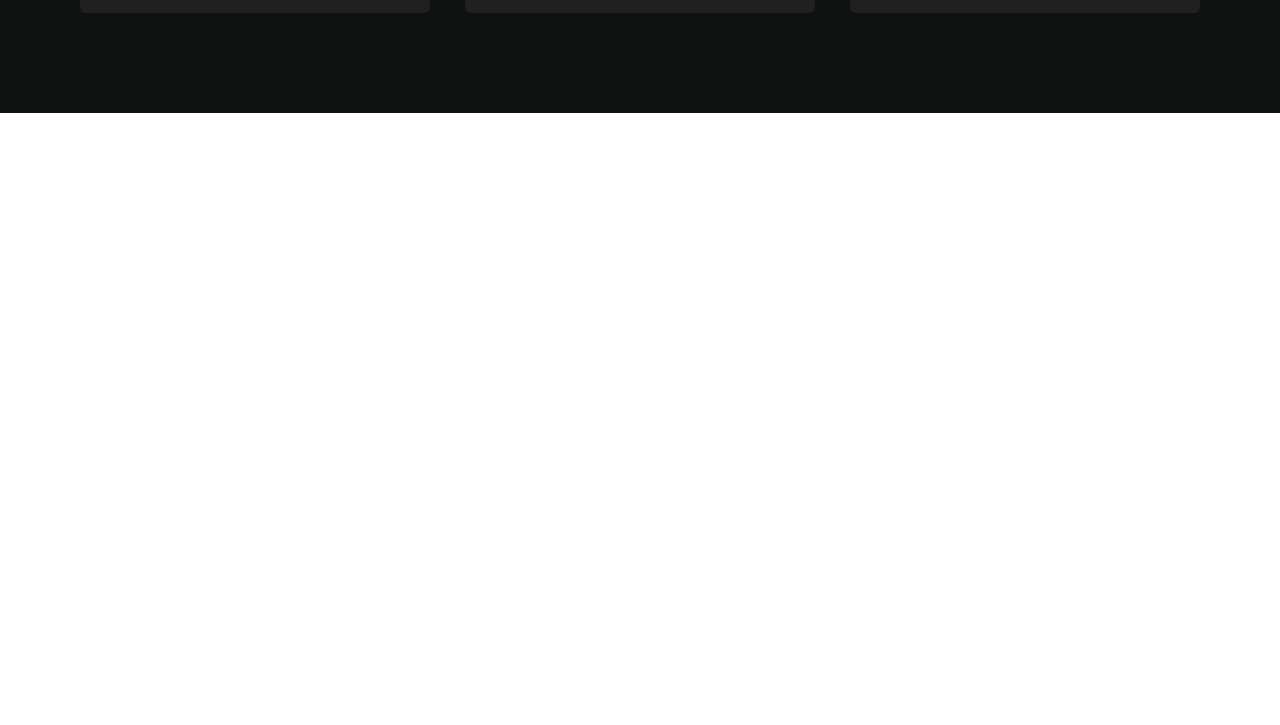
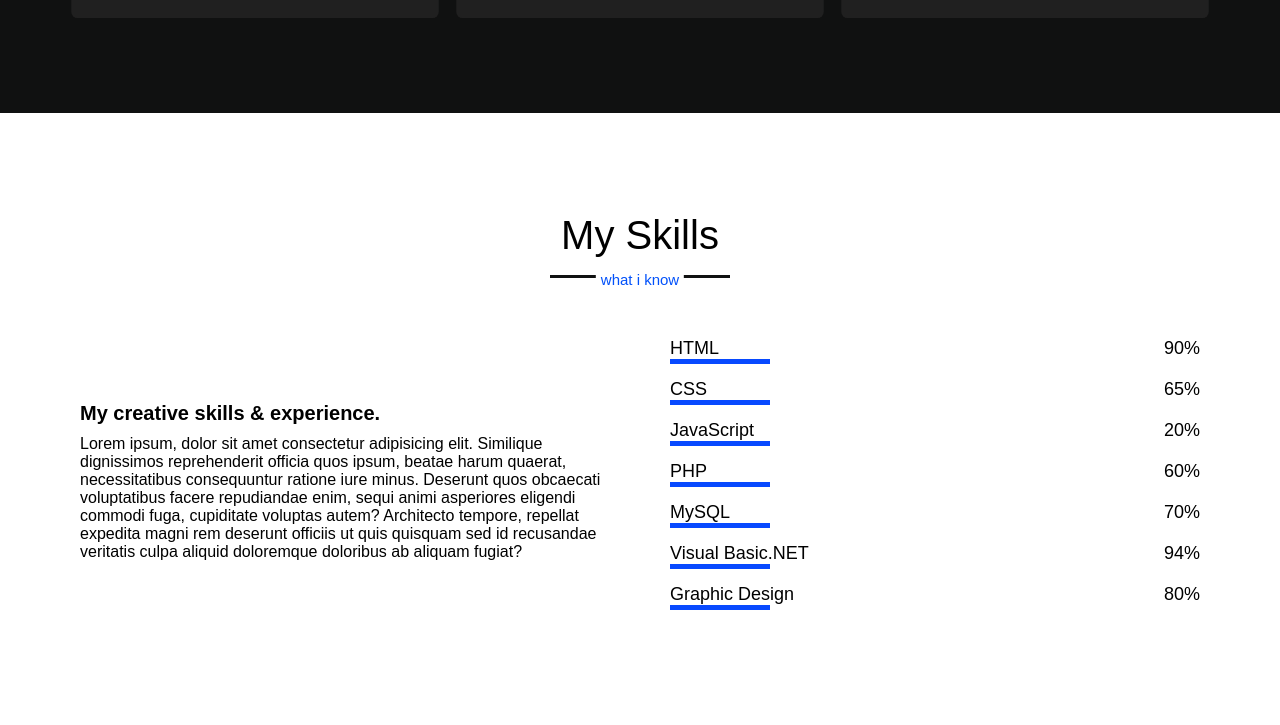
Before and after one commit to kunnivan/kunnivan.github.io, a plain HTML site: page index.html in a window 1280 px wide. Shown: the part 1944-2669 px from the top of the page. Before the commit the page ends 2057 px from the top, so only its background shows below. Drawn offline with nearby package versions, Linux system fonts and the light colour scheme.

Commit message:
Working with My Skills Section

```diff
--- a/index.html
+++ b/index.html
@@ -16,8 +16,8 @@
                 <li><a href="#home">Home</a></li>
                 <li><a href="#about">About Me</a></li>
                 <li><a href="#education">Education</a></li>
+                <li><a href="#skills">Skills</a></li>
                 <li><a href="#">Work Experience</a></li>
-                <li><a href="#">Skills</a></li>
                 <li><a href="#">Contact</a></li>
             </ul>
             <div class="menu-btn">
@@ -91,6 +91,72 @@
     </div>
 </section>
 
+
+<!--Skills section Start-->
+<section class="skills" id="skills">
+    <div class="max-width">
+        <h2 class="title">My Skills</h2>
+        <div class="skills-content">
+            <div class="column left">
+                <div class="text">My creative skills & experience.</div>
+                <p>Lorem ipsum, dolor sit amet consectetur adipisicing elit. Similique dignissimos reprehenderit officia quos ipsum, beatae harum quaerat, necessitatibus consequuntur ratione iure minus. Deserunt quos obcaecati voluptatibus facere repudiandae enim, sequi animi asperiores eligendi commodi fuga, cupiditate voluptas autem? Architecto tempore, repellat expedita magni rem deserunt officiis ut quis quisquam sed id recusandae veritatis culpa aliquid doloremque doloribus ab aliquam fugiat?</p>
+            </div>
+            <div class="column right">
+                <div class="bars">
+                    <div class="info">
+                        <span>HTML</span>
+                        <span>90%</span>
+                    </div>
+                    <div class="line html"></div>
+                </div>
+                <div class="bars">
+                    <div class="info">
+                        <span>CSS</span>
+                        <span>65%</span>
+                    </div>
+                    <div class="line css"></div>
+                </div>
+                <div class="bars">
+                    <div class="info">
+                        <span>JavaScript</span>
+                        <span>20%</span>
+                    </div>
+                    <div class="line js"></div>
+                </div>
+                <div class="bars">
+                    <div class="info">
+                        <span>PHP</span>
+                        <span>60%</span>
+                    </div>
+                    <div class="line php"></div>
+                </div>
+                <div class="bars">
+                    <div class="info">
+                        <span>MySQL</span>
+                        <span>70%</span>
+                    </div>
+                    <div class="line mysql"></div>
+                </div>
+                <div class="bars">
+                    <div class="info">
+                        <span>Visual Basic.NET</span>
+                        <span>94%</span>
+                    </div>
+                    <div class="line vbnet"></div>
+                </div>
+                <div class="bars">
+                    <div class="info">
+                        <span>Graphic Design</span>
+                        <span>80%</span>
+                    </div>
+                    <div class="line graphic"></div>
+                </div>
+            </div>
+        </div>
+    </div>
+</section>
+
+
 <script src="script.js"></script>
 </body>
 </html>
--- a/style.css
+++ b/style.css
@@ -127,6 +127,19 @@
 
 
 /*section - use similar codes*/
+.about, .education, .skills{
+    font-family: 'Arial', sans-serif;
+}
+
+.about .about-content,
+.education .education-content,
+.skills .skills-content{
+    display: flex;
+    flex-wrap: wrap;
+    align-items: center;
+    justify-content: space-between;
+}
+
 section{
     padding: 100px 0;
 }
@@ -164,20 +177,8 @@ section .title::after{
 }
 
 /*About Section Styling*/
-.about, .education{
-    font-family: 'Arial', sans-serif;
-}
-
 .about .title::after{
     content: "who i am";
-}
-
-.about .about-content,
-.education .education-content{
-    display: flex;
-    flex-wrap: wrap;
-    align-items: center;
-    justify-content: space-between;
 }
 
 .about .about-content .left{
@@ -252,11 +253,25 @@ background: none;
     border-radius: 6px;
     padding: 20px 25px;
     cursor: pointer;
+    transform: scale(1.05);
+}
+
+.education .education-content .card:hover{
+    background: gold;
+    color: black;
 }
 
 .education .education-content .card i{
     font-size: 50px;
     color: gold;
+}
+
+.education .education-content .card .box{
+    transition: all 0.3s ease;
+}
+
+.education .education-content .card:hover .box{
+    transform: scale(1.05);
 }
 
 .education .education-content .card .text{
@@ -269,9 +284,50 @@ background: none;
     width: 100px;
 }
 
+
+/*My skills section Styling*/
+.skills .title::after{
+content: "what i know";
+}
+
+.skills .skills-content .column{
+    width: calc(50% - 30px);
+}
+
+.skills .skills-content .left .text{
+    font-size: 20px;
+    font-weight: 600;
+    margin-bottom: 10px;
+}
+
+.skills .skills-content .right .bars{
+   margin-bottom: 15px;
+}
+
+.skills .skills-content .right .info{
+    display: flex;
+    align-items: center;
+    justify-content: space-between;
+ }
+
+ .skills .skills-content .right span{
+    font-size: 18px;
+    font-weight: 500;
+ }
+
+ .skills .skills-content .right .line{
+    height: 5px;
+    width: 100px;
+    background: rgb(7, 73, 255);
+ }
+
+
+
+
+
 /* diri mag sugod ang responsive media query */
 
-@media (max-width: 945px){
+@media (max-width: 947px){
 
     .menu-btn{
         display: block;
@@ -333,6 +389,11 @@ background: none;
         flex: 100%;
     }
 
+    .education .education-content .card{
+        width: calc(50% - 10px);
+        margin-bottom: 20px;
+    }
+
 }
 
 @media (max-width: 690px){
@@ -351,6 +412,10 @@ background: none;
     .home .home-content a{
         font-size: 18px;
         padding: 8px 25px;
+    }
+
+    .education .education-content .card{
+        width: 100%;
     }
 }
 
```
